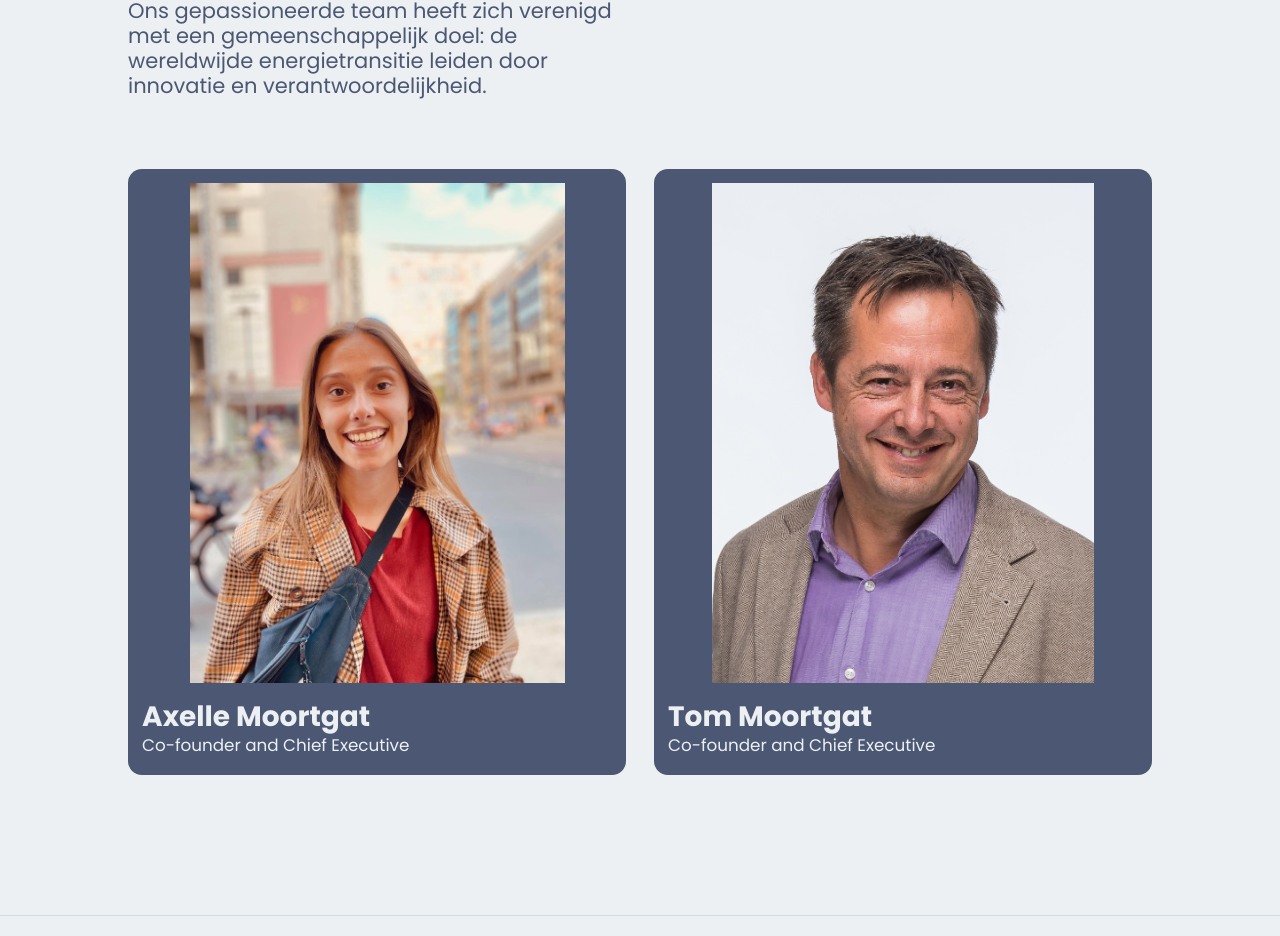
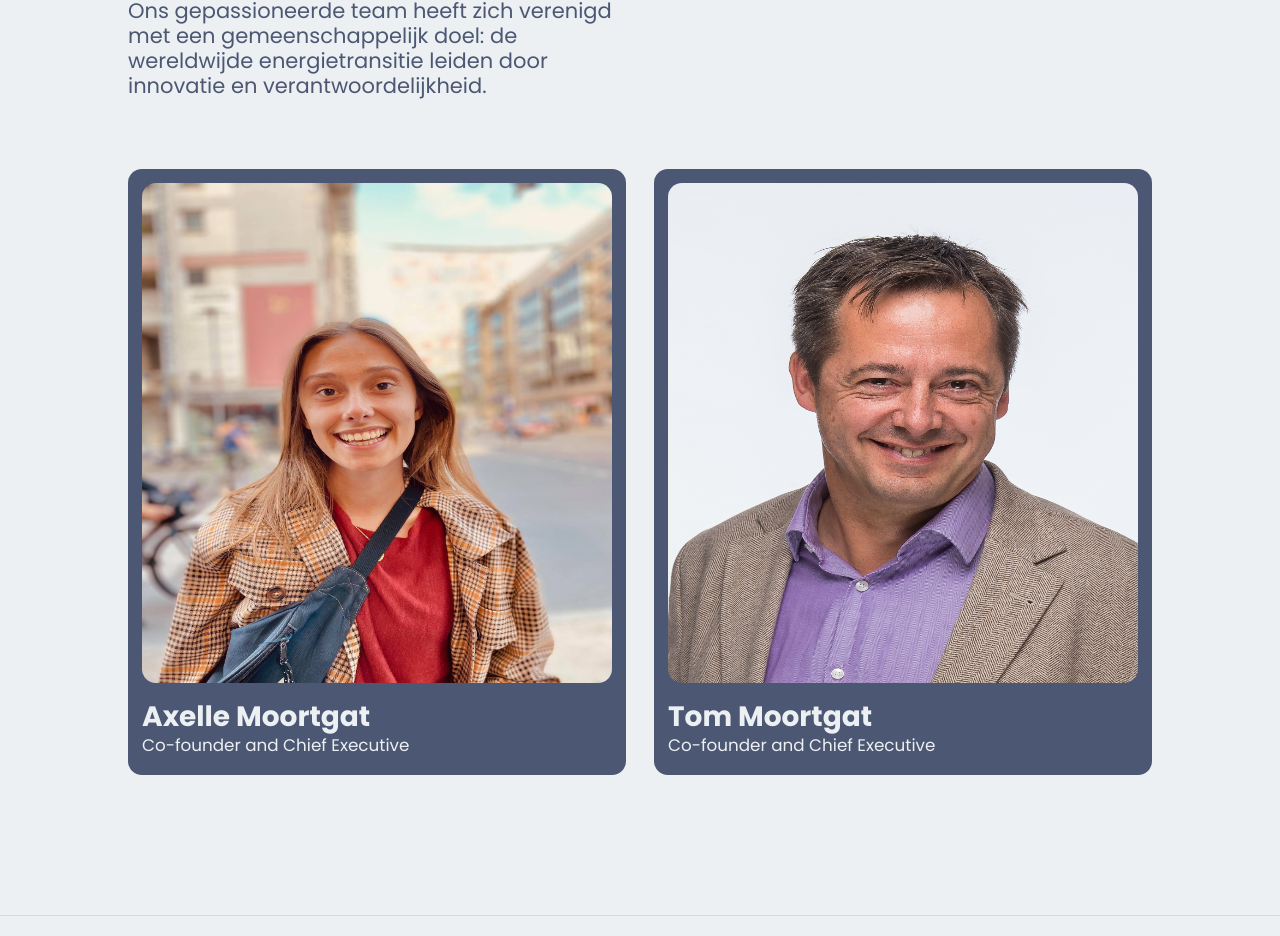
Before and after one commit to AxelleMoo/P2PEnergy, a Next.js app: page /over-ons in a window 1280 px wide. Shown: the part 864-1800 px from the top of the page. Built offline with nearby package versions, Linux system fonts and the light colour scheme.

Commit message:
pfimg: objectfit fill

```diff
--- a/styles/overOns.module.css
+++ b/styles/overOns.module.css
@@ -66,7 +66,7 @@
 
 .aboutus_box_founder_box_img_img{
     border-radius: 1rem;
-    object-fit: contain;
+    object-fit:fill;
     width: 100%;
 }
 
```
